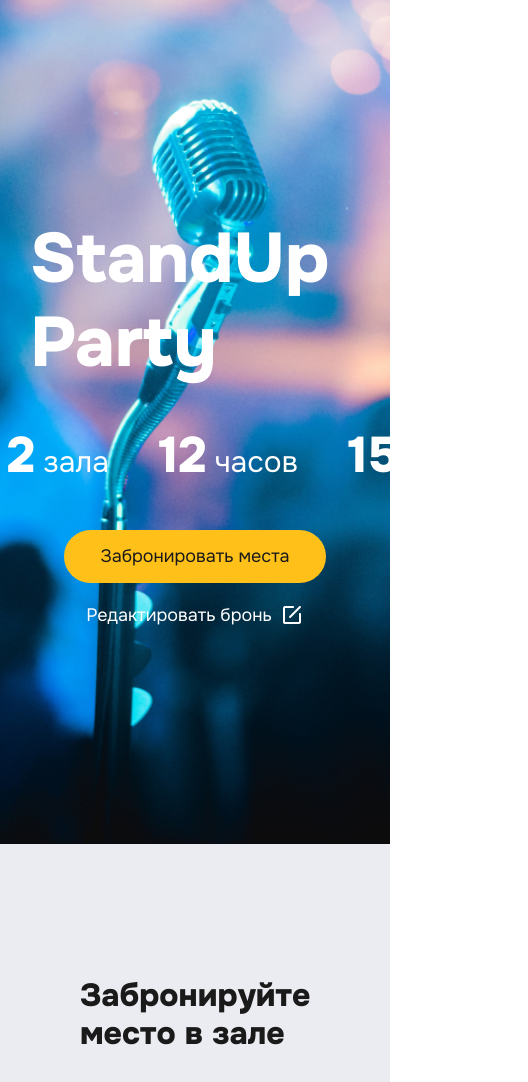
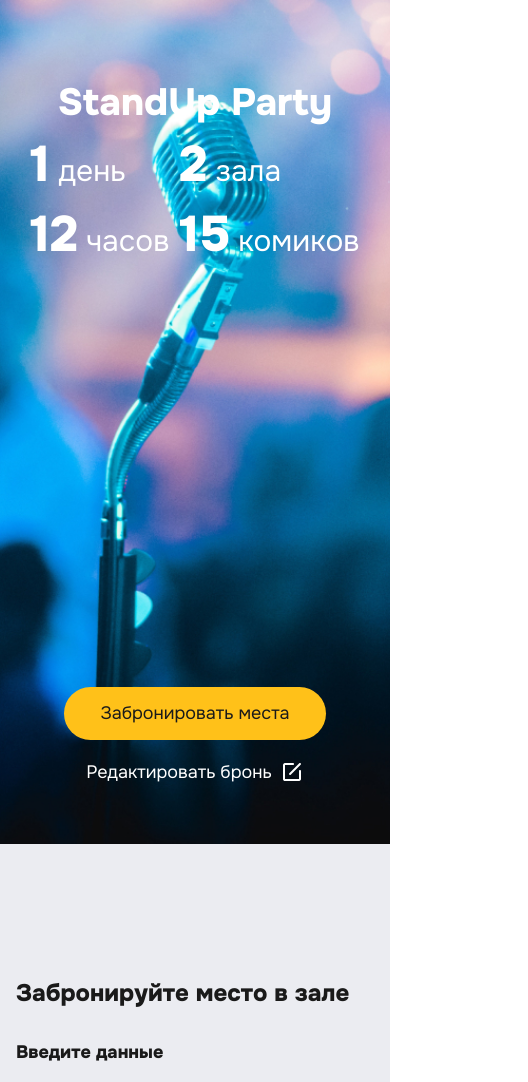
Before and after one commit to 9fogel/frontend_stand-up, a website built with Vite: page index.html in a window 390 px wide. Shown: the top 1082 px of the page, 528 px wide, since content can reach past the window. Built offline with nearby package versions, Linux system fonts and the light colour scheme.

Commit message:
feat: add event and booking mobile adaptive styles

```diff
--- a/css/booking.css
+++ b/css/booking.css
@@ -128,6 +128,10 @@
 }
 
 @media (max-width: 1024px) {
+  .booking__container {
+    padding: 0 60px;
+  }
+
   .booking__title {
     margin-bottom: 40px;
     font-size: 32px;
@@ -151,3 +155,24 @@
     max-width: none;
   }
 }
+
+@media (max-width: 680px) {
+  .booking__container {
+    padding: 0 16px;
+  }
+
+  .booking__title {
+    margin-bottom: 32px;
+    font-size: 24px;
+  }
+
+  .booking__comedian {
+    flex-wrap: wrap;
+  }
+
+  .booking__select_comedian {
+    margin-right: 0;
+    margin-bottom: 8px;
+    max-width: none;
+  }
+}
--- a/css/event.css
+++ b/css/event.css
@@ -3,7 +3,7 @@
   flex-direction: column;;
   justify-content: center;
   align-items: center;
-  padding: 30px;
+  padding: 80px 16px 60px;
   width: 100%;
   min-height: 100vh;
   background-color: blueviolet;
@@ -76,5 +76,26 @@
     margin-bottom: 20px;
     font-size: 18px;
   }
+}
 
+@media (max-width: 680px) {
+  .event {
+    padding: 80px 16px 60px;
+  }
+
+  .event__title {
+    margin-bottom: 8px;
+    font-size: 38px;
+  }
+
+  .event__info {
+    display: grid;
+    grid-template-columns: max-content max-content;
+    gap: 10px;
+    margin-bottom: 30px;
+  }
+
+  .event__button_reserve {
+    margin-top: auto;
+  }
 }
```
